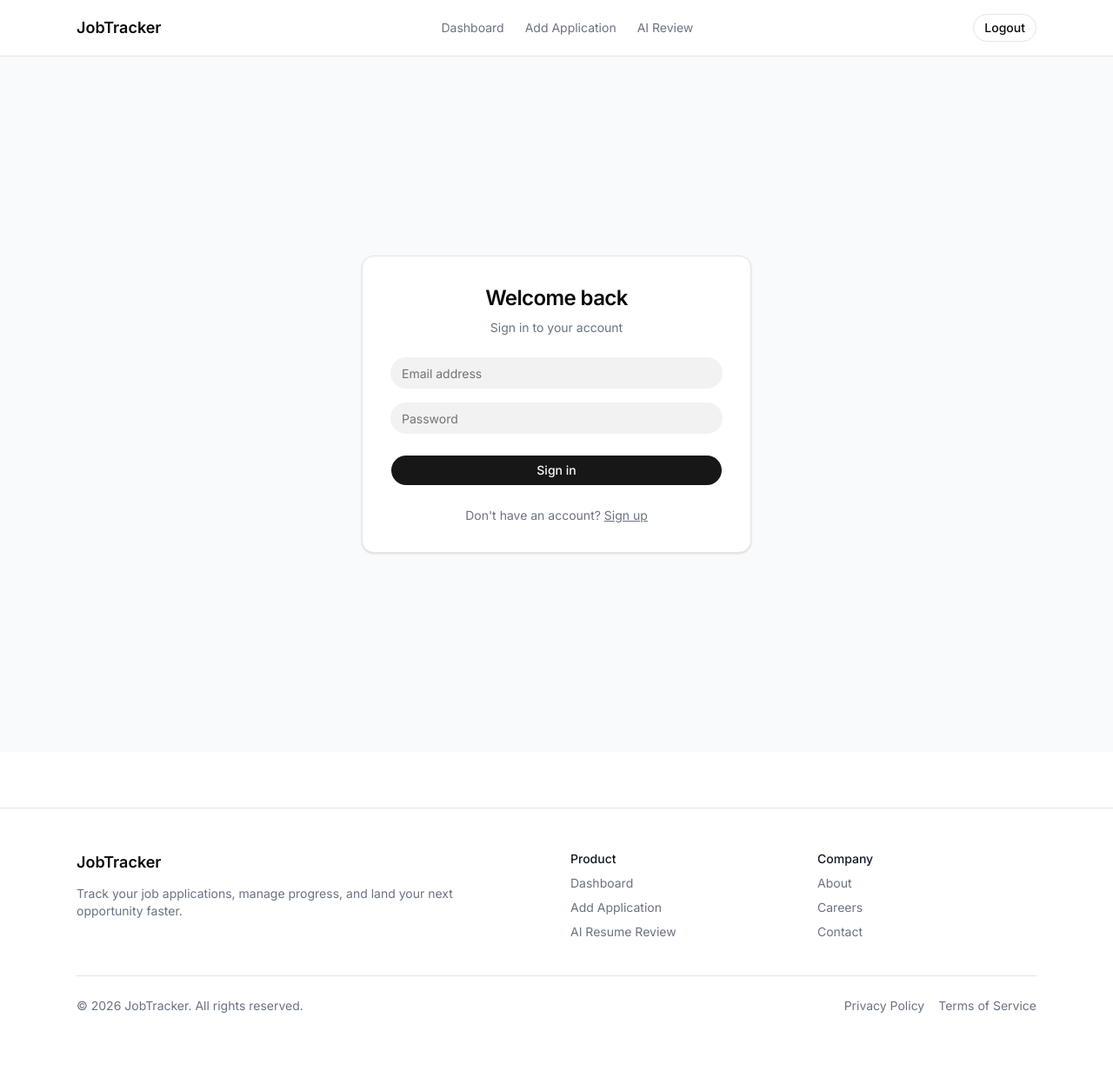
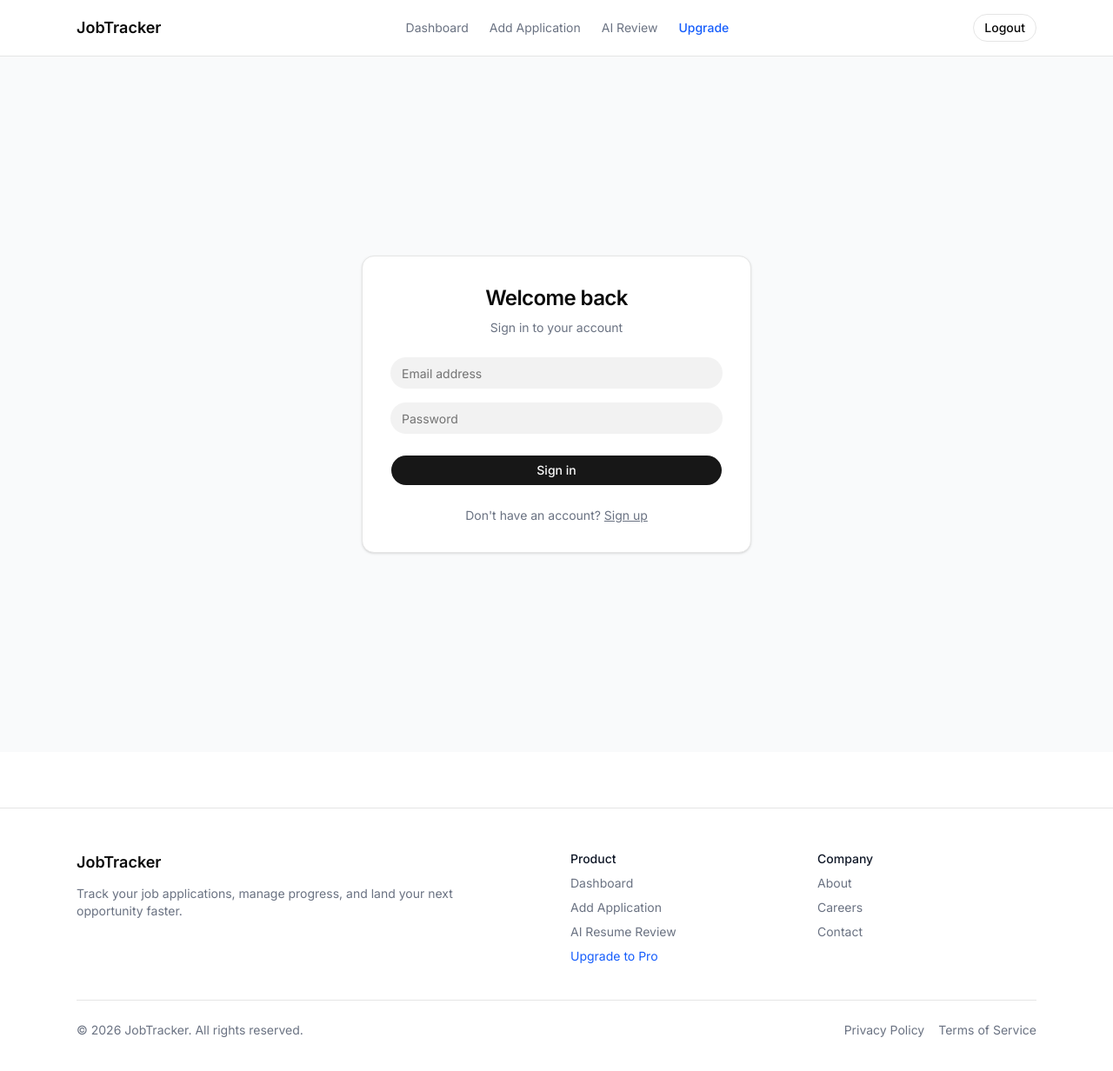
Before and after one commit to rushikedar5/ai-job-tracker, a Next.js app in the folder frontend/: page /signin in a window 1280 px wide. Shown: the top 1232 px of the page at 87% size. Built offline with nearby package versions, Linux system fonts and the light colour scheme; no server answers; sample sign-in values are in the browser's storage.

Commit message:
fix: show upgrade only to free tier user

```diff
--- a/frontend/src/app/dashboard/page.tsx
+++ b/frontend/src/app/dashboard/page.tsx
@@ -1,10 +1,6 @@
-// app/dashboard/page.tsx
-
-export const dynamic = "force-dynamic"
-
 "use client"
 
-import { useState, useEffect, Suspense } from "react"
+import { useState, useEffect } from "react"
 import { useRouter, useSearchParams } from "next/navigation"
 import api from "@/lib/axios"
 import { Application } from "@/types"
@@ -20,23 +16,22 @@ const statusColors: Record<string, string> = {
   WITHDRAWN: "bg-gray-100 text-gray-800",
 }
 
-function DashboardContent() {
+export default function DashboardPage() {
   const router = useRouter()
   const searchParams = useSearchParams()
   const upgraded = searchParams.get("upgraded")
 
   const [applications, setApplications] = useState<Application[]>([])
-  const [plan, setPlan] = useState<"FREE" | "PRO">("FREE")
   const [loading, setLoading] = useState(true)
+  const [plan, setPlan] = useState<"FREE" | "PRO">("FREE") // ✅ added
 
   useEffect(() => {
-    const fetchData = async () => {
+    const fetchApplications = async () => {
       try {
         const response = await api.get("/applications")
-
         setApplications(response.data.application || [])
 
-        // ✅ Get user plan (adjust based on your backend response)
+        // ✅ get plan
         if (response.data.user?.plan) {
           setPlan(response.data.user.plan)
         }
@@ -47,8 +42,7 @@ function DashboardContent() {
         setLoading(false)
       }
     }
-
-    fetchData()
+    fetchApplications()
   }, [router])
 
   if (loading) {
@@ -63,14 +57,12 @@ function DashboardContent() {
     <div className="min-h-screen bg-gray-50 p-6">
       <div className="max-w-5xl mx-auto">
 
-        {/* Upgrade success banner (only show once + only for PRO) */}
-        {upgraded && plan === "PRO" && (
+        {upgraded && (
           <div className="bg-green-50 border border-green-200 rounded-lg p-4 text-green-800 text-sm mb-6">
             Successfully upgraded to Pro! Enjoy unlimited AI reviews.
           </div>
         )}
 
-        {/* Header */}
         <div className="flex flex-col sm:flex-row sm:items-center sm:justify-between gap-4 mb-8">
           <div>
             <h1 className="text-3xl font-semibold tracking-tight">
@@ -83,7 +75,7 @@ function DashboardContent() {
 
           <div className="flex gap-3">
 
-            {/* ✅ Show only for FREE users */}
+            {/* ✅ ONLY for FREE users */}
             {plan === "FREE" && (
               <Link href="/pricing">
                 <Button variant="outline">Upgrade to Pro</Button>
@@ -100,7 +92,6 @@ function DashboardContent() {
           </div>
         </div>
 
-        {/* Empty State */}
         {applications.length === 0 ? (
           <div className="flex flex-col items-center justify-center border rounded-xl py-20 bg-white">
             <p className="text-lg font-medium text-gray-700">
@@ -132,11 +123,8 @@ function DashboardContent() {
                   <span className={`px-3 py-1 rounded-full text-xs font-medium ${statusColors[app.status]}`}>
                     {app.status}
                   </span>
-
                   <Link href={`/applications/${app.id}`}>
-                    <Button variant="outline" size="sm">
-                      View
-                    </Button>
+                    <Button variant="outline" size="sm">View</Button>
                   </Link>
                 </div>
               </div>
@@ -147,11 +135,3 @@ function DashboardContent() {
     </div>
   )
 }
-
-export default function DashboardPage() {
-  return (
-    <Suspense fallback={<div className="p-8">Loading...</div>}>
-      <DashboardContent />
-    </Suspense>
-  )
-}
--- a/frontend/src/components/Footer.tsx
+++ b/frontend/src/components/Footer.tsx
@@ -2,9 +2,16 @@
 
 import Link from "next/link"
 import { useRouter } from "next/navigation"
+import { useEffect, useState } from "react"
 
 export default function Footer() {
   const router = useRouter()
+  const [plan, setPlan] = useState<"FREE" | "PRO">("FREE")
+
+  useEffect(() => {
+    const userPlan = localStorage.getItem("plan") as "FREE" | "PRO" | null
+    setPlan(userPlan || "FREE")
+  }, [])
 
   const handleProtectedRoute = (
     e: React.MouseEvent,
@@ -22,10 +29,8 @@ export default function Footer() {
     <footer className="w-full border-t bg-white mt-16">
       <div className="max-w-6xl mx-auto px-6 py-12">
 
-        {/* Top Section */}
         <div className="grid grid-cols-1 md:grid-cols-4 gap-8">
 
-          {/* Brand (takes more space) */}
           <div className="md:col-span-2 space-y-3">
             <h2 className="text-lg font-semibold">JobTracker</h2>
             <p className="text-sm text-gray-500 max-w-md">
@@ -38,29 +43,24 @@ export default function Footer() {
             <h3 className="text-sm font-medium text-gray-900">Product</h3>
             <div className="flex flex-col gap-2 text-sm text-gray-500">
 
-              <Link
-                href="/dashboard"
-                onClick={(e) => handleProtectedRoute(e, "/dashboard")}
-                className="hover:text-black"
-              >
+              <Link href="/dashboard" onClick={(e) => handleProtectedRoute(e, "/dashboard")} className="hover:text-black">
                 Dashboard
               </Link>
 
-              <Link
-                href="/applications/new"
-                onClick={(e) => handleProtectedRoute(e, "/applications/new")}
-                className="hover:text-black"
-              >
+              <Link href="/applications/new" onClick={(e) => handleProtectedRoute(e, "/applications/new")} className="hover:text-black">
                 Add Application
               </Link>
 
-              <Link
-                href="/upload"
-                onClick={(e) => handleProtectedRoute(e, "/upload")}
-                className="hover:text-black"
-              >
+              <Link href="/upload" onClick={(e) => handleProtectedRoute(e, "/upload")} className="hover:text-black">
                 AI Resume Review
               </Link>
+
+              {/* ✅ Upgrade only for FREE users */}
+              {plan === "FREE" && (
+                <Link href="/pricing" className="text-blue-600 hover:underline">
+                  Upgrade to Pro
+                </Link>
+              )}
 
             </div>
           </div>
@@ -77,9 +77,7 @@ export default function Footer() {
 
         </div>
 
-        {/* Divider */}
         <div className="border-t mt-10 pt-6 flex flex-col sm:flex-row items-center justify-between gap-4">
-
           <p className="text-sm text-gray-500">
             © {new Date().getFullYear()} JobTracker. All rights reserved.
           </p>
@@ -88,7 +86,6 @@ export default function Footer() {
             <Link href="/privacy" className="hover:text-black">Privacy Policy</Link>
             <Link href="/terms" className="hover:text-black">Terms of Service</Link>
           </div>
-
         </div>
       </div>
     </footer>
--- a/frontend/src/components/NavBar.tsx
+++ b/frontend/src/components/NavBar.tsx
@@ -10,10 +10,14 @@ export default function Navbar() {
   const pathname = usePathname()
 
   const [isLoggedIn, setIsLoggedIn] = useState(false)
+  const [plan, setPlan] = useState<"FREE" | "PRO">("FREE")
 
   const checkAuth = () => {
     const token = localStorage.getItem("token")
+    const userPlan = localStorage.getItem("plan") as "FREE" | "PRO" | null
+
     setIsLoggedIn(!!token)
+    setPlan(userPlan || "FREE")
   }
 
   useEffect(() => {
@@ -28,8 +32,8 @@ export default function Navbar() {
 
   const handleLogout = () => {
     localStorage.removeItem("token")
+    localStorage.removeItem("plan")
 
-    // 🔥 THIS triggers UI update
     window.dispatchEvent(new Event("authChanged"))
 
     router.push("/signin")
@@ -91,6 +95,15 @@ export default function Navbar() {
             AI Review
           </Link>
 
+          {/* ✅ Upgrade only for FREE users */}
+          {isLoggedIn && plan === "FREE" && (
+            <Link href="/pricing">
+              <span className="text-blue-600 font-medium hover:underline">
+                Upgrade
+              </span>
+            </Link>
+          )}
+
         </div>
 
         <div className="flex items-center gap-3">
```
